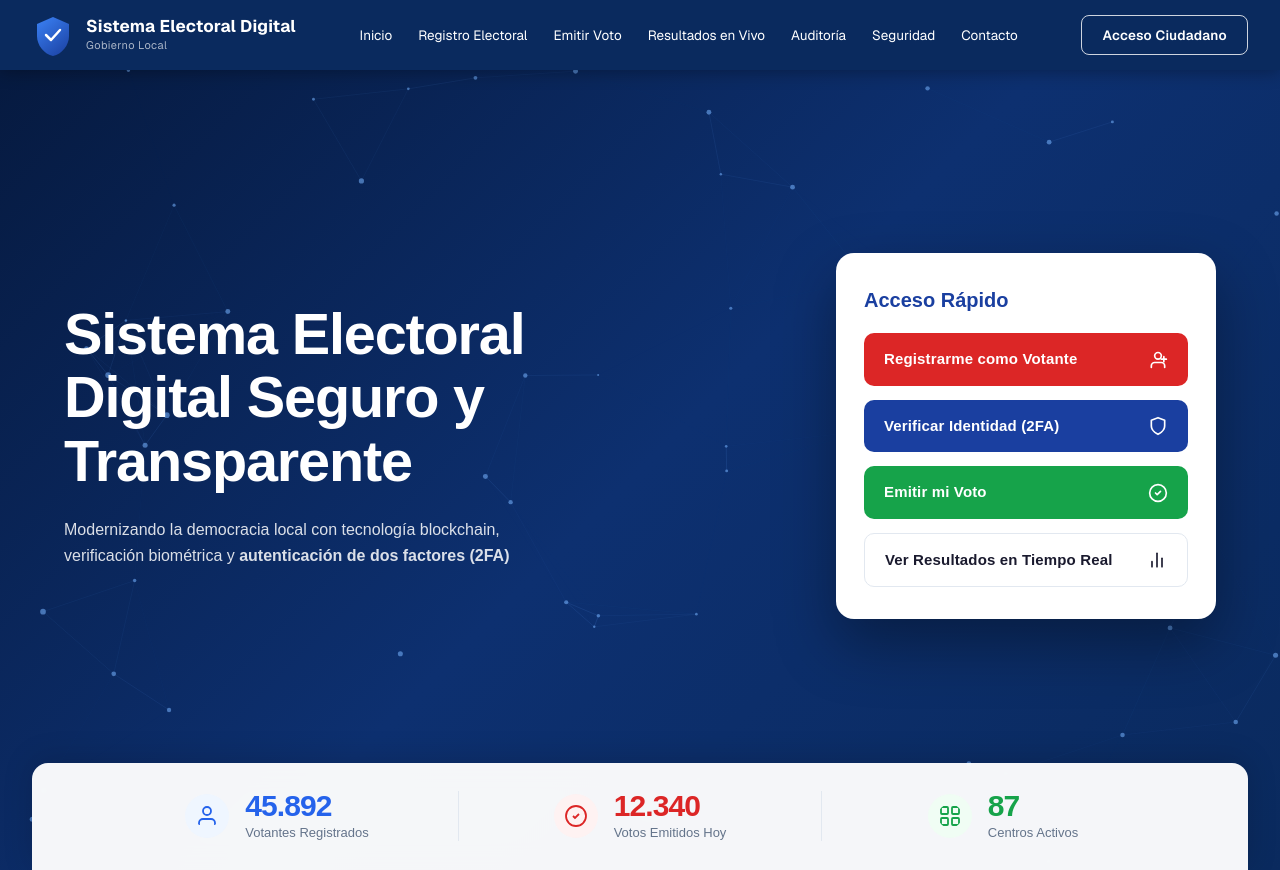
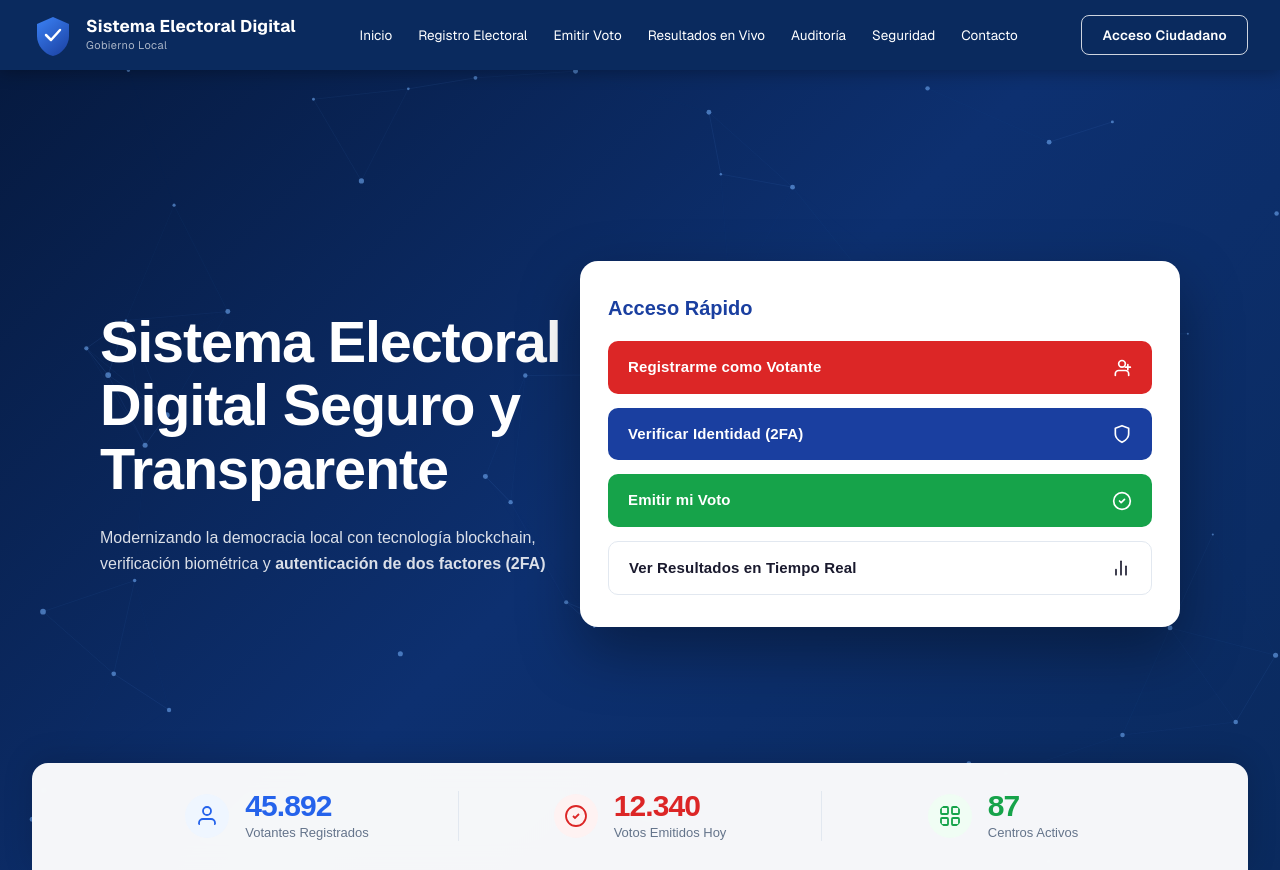
Before and after one commit to EQUIPO9-DESARROLLOWEB/Front-end-proyecto, a Next.js app in the folder proyecto_elecciones/: page / in a window 1280 px wide. Built offline with nearby package versions, Linux system fonts and the light colour scheme.

Commit message:
Más cambios en hero

```diff
--- a/proyecto_elecciones/app/hero/hero.module.css
+++ b/proyecto_elecciones/app/hero/hero.module.css
@@ -24,8 +24,8 @@
   display: flex;
   align-items: center;
   justify-content: space-between;
-  gap: 48px;
-  padding: 72px 64px 32px;
+  gap: 5px;
+  padding: 72px 100px 16px;
   flex: 1;
 }
 
@@ -48,7 +48,7 @@
   font-size: 16px;
   line-height: 1.65;
   opacity: 0.85;
-  max-width: 480px;
+  max-width: 600px;
   margin: 0;
 }
 
@@ -62,7 +62,7 @@
   background: white;
   border-radius: 18px;
   padding: 32px 28px;
-  width: 380px;
+  width: 600px;
   flex-shrink: 0;
   display: flex;
   flex-direction: column;
```
